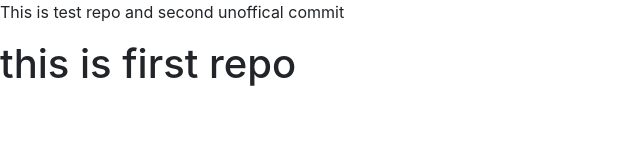
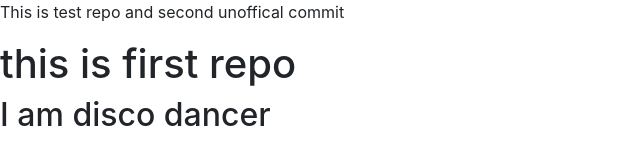
Before and after one commit to shrutibutte/test-repo, a plain HTML site: page index.html in a window 1280 px wide. Shown: the whole page, without its empty margins (0-640 px from the left). Drawn offline with nearby package versions, Linux system fonts and the light colour scheme.

Commit message:
This is my second commit

```diff
--- a/index.html
+++ b/index.html
@@ -14,6 +14,10 @@
     <p>This is test repo and second unoffical commit</p>
     <h1>this is first repo </h1>
 
+    <h2>
+        I am disco dancer
+    </h2>
+
     <!-- Optional JavaScript -->
     <!-- jQuery first, then Popper.js, then Bootstrap JS -->
     <script src="https://code.jquery.com/jquery-3.3.1.slim.min.js" integrity="sha384-q8i/X+965DzO0rT7abK41JStQIAqVgRVzpbzo5smXKp4YfRvH+8abtTE1Pi6jizo" crossorigin="anonymous"></script>
```
